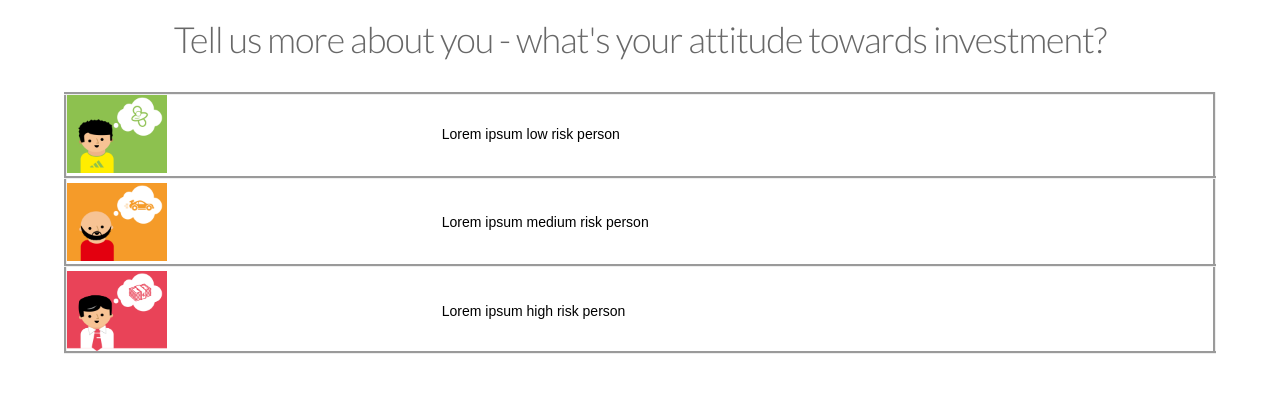
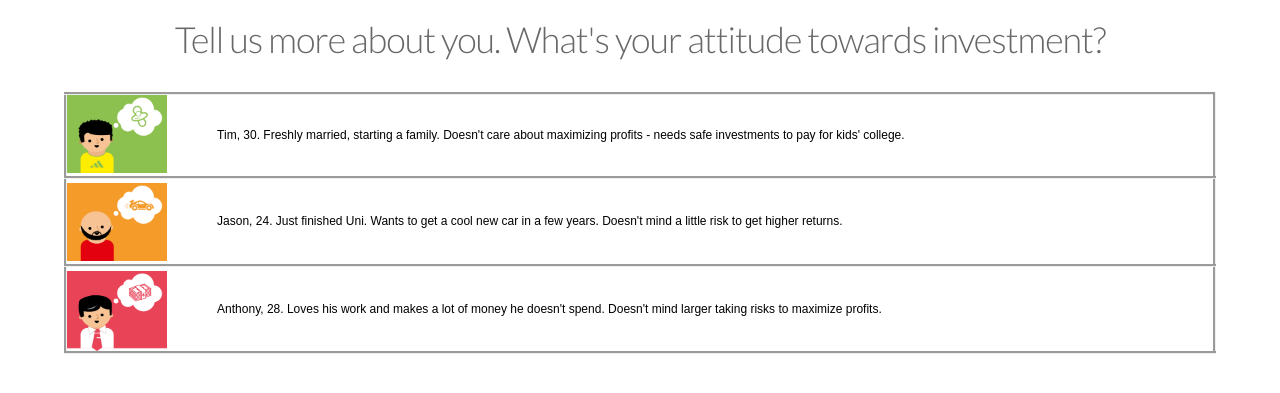
Before and after one commit to matthiaswanker/websiteoo, a Django app: template templates/persona_score.html in a window 1280 px wide. Shown: the part 241-634 px from the top of the page. Run offline with Django 3.2, Linux system fonts and the light colour scheme; the template is opened without the code that fills it, so the values that code supplies are empty; some libraries are stand-ins or nearby versions.

Commit message:
updated persona texts

```diff
--- a/templates/persona_score.html
+++ b/templates/persona_score.html
@@ -17,26 +17,31 @@
 .bottom_row {
     padding-top: .25em;
 }
+.textfield {
+    padding-left:5px;
+    font-size:12px;
+    line-height:1.25;
+}
 </style>
 
 
     <form action="{% url 'persona_score' %}" method="post" id="persona">
     {% csrf_token %}
     <div align="center">
-        <h1>Tell us more about you - what's your attitude towards investment?</h1>
+        <h1>Tell us more about you. What's your attitude towards investment?</h1>
         <div><br></div>
         <table style="width:90%">
             <tr id="persona_type1" style="border:groove">
                 <td class="top_row"><div><img src="{% static "statement/img/personas/persona1.png"%}" alt="Persona 1" width="100"></div></td>
-                <td class="top_row">Lorem ipsum low risk person</td>
+                <td class="textfield" class="top_row">Tim, 30. Freshly married, starting a family. Doesn't care about maximizing profits - needs safe investments to pay for kids' college.</td>
             </tr>
             <tr id="persona_type2" style="border:groove">
                 <td class="middle_row"><div><img src="{% static "statement/img/personas/persona2.png"%}" alt="Persona 2" width="100"></div></td>
-                <td class="middle_row">Lorem ipsum medium risk person</td>
+                <td class="textfield" class="middle_row" >Jason, 24. Just finished Uni. Wants to get a cool new car in a few years. Doesn't mind a little risk to get higher returns. </td>
             </tr>
             <tr id="persona_type3" style="border:groove">
                 <td class="bottom_row"><div><img src="{% static "statement/img/personas/persona3.png"%}" alt="Persona 3" width="100"></div></td>
-                <td class="bottom_row">Lorem ipsum high risk person</td>
+                <td class="textfield" class="bottom_row">Anthony, 28. Loves his work and makes a lot of money he doesn't spend. Doesn't mind larger taking risks to maximize profits.</td>
             </tr>
         </table>
         <div><input  id="persona_score" type="text" name="persona_score" placeholder="Select your persona" value="" style="display:none"></div>
```
